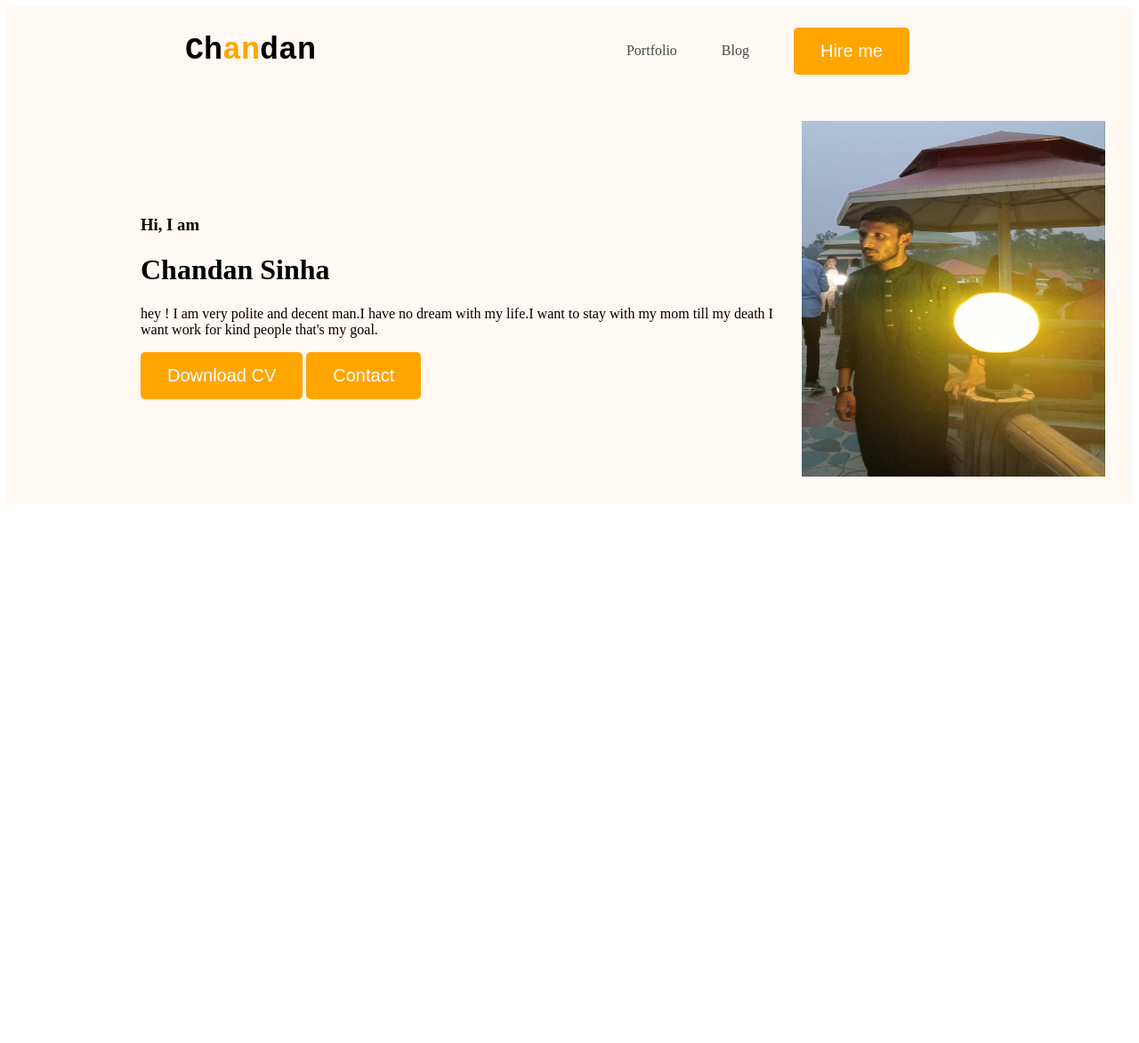
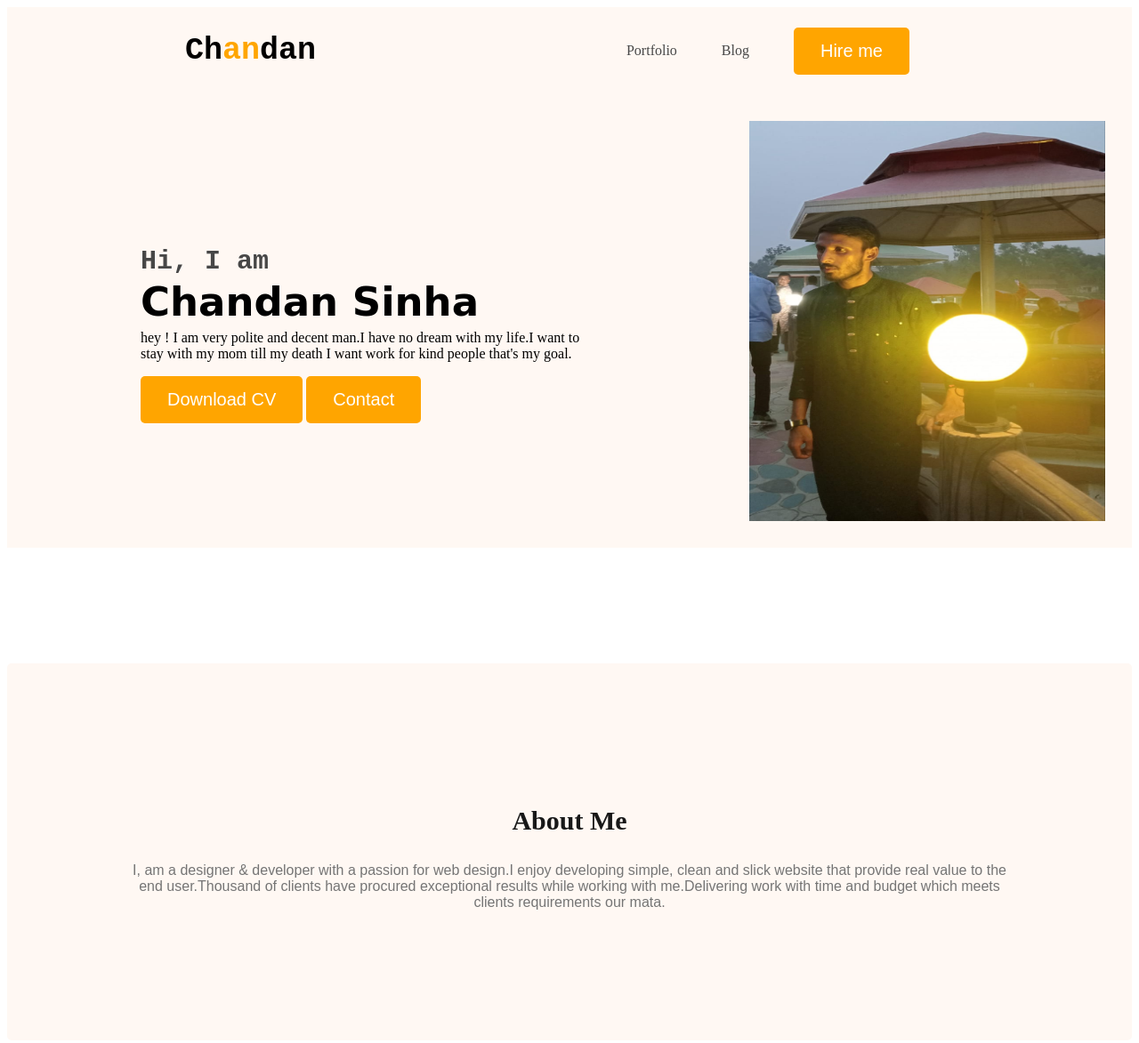
Before and after one commit to kohinoor000/web-developer-portfolio, a plain HTML site: page index.html in a window 1280 px wide. Shown: the whole page at 89% size. Before the commit the page ends 800 px from the top, so only its background shows below. Drawn offline with Linux system fonts and the light colour scheme.

Commit message:
added about me

```diff
--- a/index.html
+++ b/index.html
@@ -21,7 +21,7 @@
       <div class="banner-content">
         <h3 class="greeting">Hi, I am </h3>
         <h1 class="name">Chandan Sinha</h1>
-        <p>hey ! I am very polite and decent man.I have no dream with my life.I want to stay with my mom till my death
+        <p class="description">hey ! I am very polite and decent man.I have no dream with my life.I want to stay with my mom till my death
         I want work for kind people that's my goal. </p>
         <button class="btn-primary">Download CV</button>
         <button class="btn-primary">Contact</button>
@@ -30,7 +30,13 @@
     </div>
     </header>
     <main>
-
+     <section class="about">
+        <h3 class="section-title">About Me</h3>
+        <p class="about-me">I, am a designer & developer with a passion for web design.I enjoy
+         developing simple, clean and slick  website that provide real value to the end user.Thousand of
+        clients have procured exceptional results while working with me.Delivering work with
+      time and budget which meets clients requirements our mata. </p>
+     </section>
     </main>
     <footer>
 
--- a/styles/style.css
+++ b/styles/style.css
@@ -1,5 +1,8 @@
 .header{
    background-color: #fff8f3;
+   /* background-image: url("../images/developer.jpg");
+   background-repeat: no-repeat;
+   background-position: bottom left; */
 }
 /* nav related style */
 nav{
@@ -41,8 +44,46 @@ nav a{
     padding: 30px 30px 30px 150px;
     display: flex;
     align-items: center;
+    justify-content: space-between;
+}
+.banner-content{
+    width: 500px;
 }
 img{
-    width: 450px;
-    height: 400px;
+    width: 400px;
+    height: 450px;
 }
+.greeting{
+    font-size: 30px;
+    font-family: 'Courier New', Courier, monospace;
+    color: #474747;
+    margin-bottom: 0;
+}
+.name{
+    font-size: 45px;
+    font-family:cursive;
+    margin-top: 2px;
+    margin-bottom: 0px;
+}
+.description{
+    margin-top: 5px;
+
+}
+
+/* main section style */
+.about{
+    padding: 130px;
+    border-radius: 5px;
+    background-color:#fff8f3 ;
+    margin:130px  0;
+}
+.section-title{
+    color: #181818;
+    font-size: 30px;
+    text-align: center;
+}
+.about-me{
+    color: #757575;
+    text-align: center;
+    font-family: sans-serif;
+}
```
Also changed, not shown: images/developer.jpg (added).
